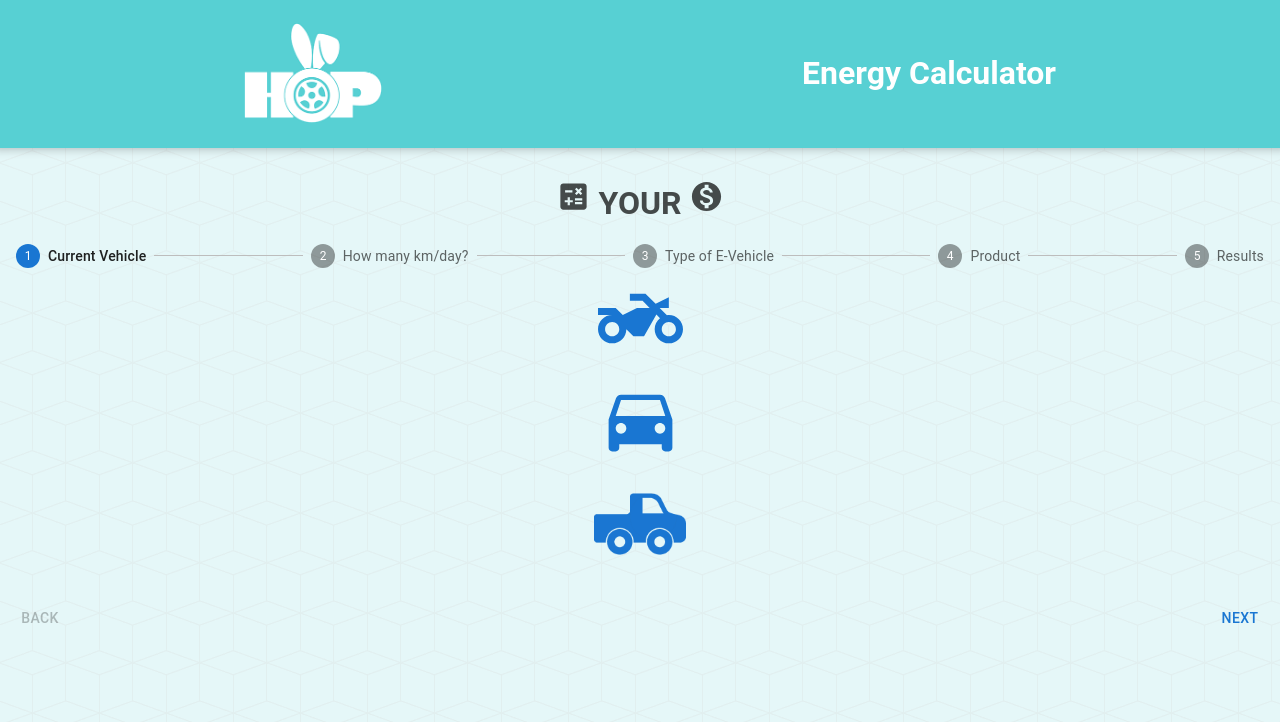
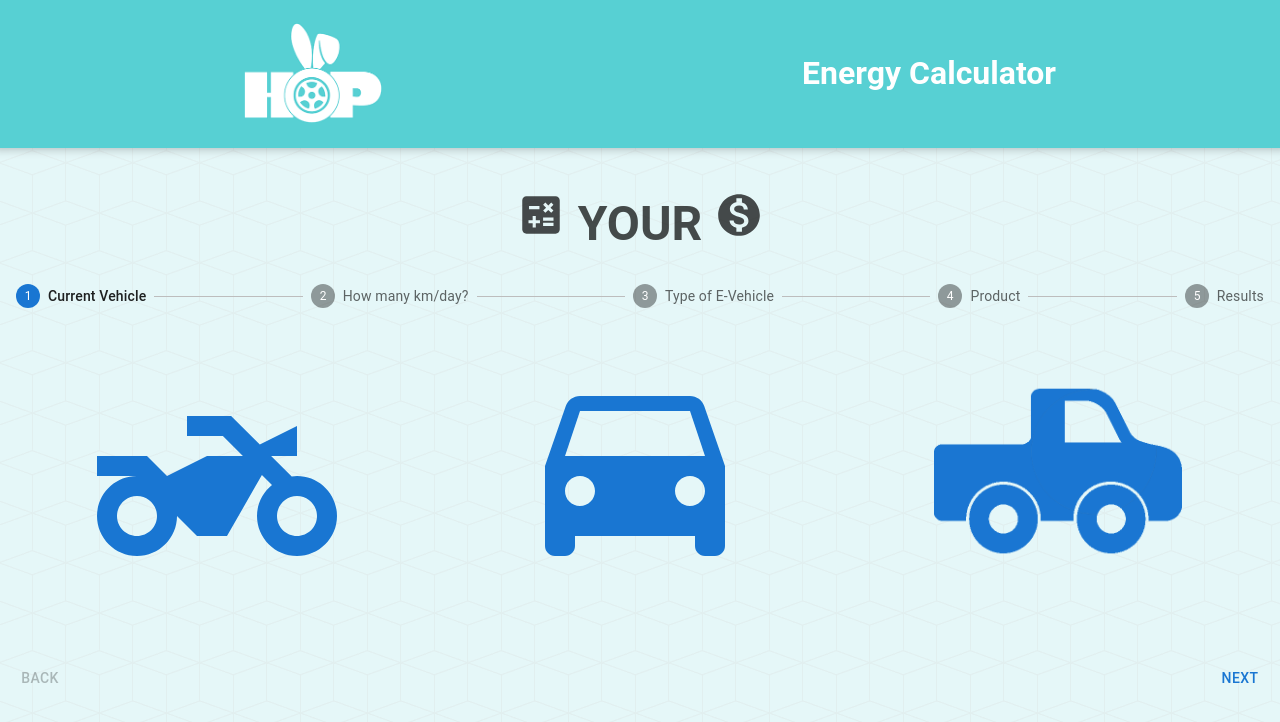
Before and after one commit to davidmetcal/HOP-Energy-Calculator, a React (Create React App) app: page / in a window 1280 px wide. Shown: the top 722 px of the page. Built offline with nearby package versions, Linux system fonts and the light colour scheme.

Commit message:
changed the icon buttons size, before I start working on slider

```diff
--- a/src/Components/Distance.js
+++ b/src/Components/Distance.js
@@ -15,7 +15,7 @@ function changeListener(e) {
 
     return (
 
-            <Box width={400} className="slider">
+            <Box className="slider">
 
             <Slider
             onChange={changeListener}
--- a/src/Components/Pick-up.js
+++ b/src/Components/Pick-up.js
@@ -3,7 +3,7 @@ import React from 'react'
 const PickUp = () => {
     return (
         <div className="inline pickUp">
-            <img src="pickup.png" alt="pickup" width="92px"/>
+            <img src="pickup.png" alt="pickup" width="310px" className="svg_icons" />
         </div>
     )
 }
--- a/src/Components/Title.js
+++ b/src/Components/Title.js
@@ -6,7 +6,7 @@ const Title = () => {
 
     return (
         <div>
-            <h1><CalculateIcon fontSize="large"/>  YOUR <MonetizationOnIcon fontSize="large" /></h1>
+            <h1><CalculateIcon sx={{ fontSize: 50 }} />  YOUR <MonetizationOnIcon sx={{ fontSize: 50 }}  /></h1>
 
         </div>
     )
--- a/src/Components/VehicleSelect.js
+++ b/src/Components/VehicleSelect.js
@@ -58,16 +58,16 @@ const VehicleSelect = ({setCurrentVehicle, setFuelEfficiency, fuelEfficiency, cu
 
         <div>
         {!isSelected && (
-        <div>
-        <div className="buttonContain">
+        <div className="container-three-icons">
+        <div className="buttonContain-large">
         <IconButton  onClick={() => {return clickListener("Moto")}} color="primary" >
-        <TwoWheelerIcon  sx={{ fontSize: 85 }} />
+        <TwoWheelerIcon className="svg_icons"  sx={{ fontSize: 300 }} />
         </IconButton>
         </div>
 
         <div className="buttonContain">
         <IconButton  onClick={() => {return clickListener("Car")}} color="primary">
-        <DirectionsCarIcon  sx={{ fontSize: 85 }} />
+        <DirectionsCarIcon className="svg_icons"  sx={{ fontSize: 300 }} />
         </IconButton>
         </div>
 
--- a/src/index.css
+++ b/src/index.css
@@ -29,6 +29,27 @@ body {
   color:rgba(0, 0, 0, 0.7);
   background-color: #57d1d327;
 }
+
+.container{
+  font-size: 1.5em;
+}
+
+.container-three-icons {
+  display: flex;
+  flex-direction: column;
+}
+
+.buttonContain-large{
+  margin-top: 20px;
+}
+
+.slider{
+ margin: auto;
+ min-width: 80%;
+
+}
+
+
 
 
 @media (min-width: 992px) {
@@ -65,6 +86,21 @@ header{
   align-items: center;
 }
 
+.container-three-icons {
+  display: flex;
+  flex-direction: row;
+  justify-content: space-around;
+}
+
+.svg_icons {
+  transform: scale(0.8);
+}
+
+.slider{
+  margin: auto;
+  min-width: 45%;
+ }
+
 
 
 
```
